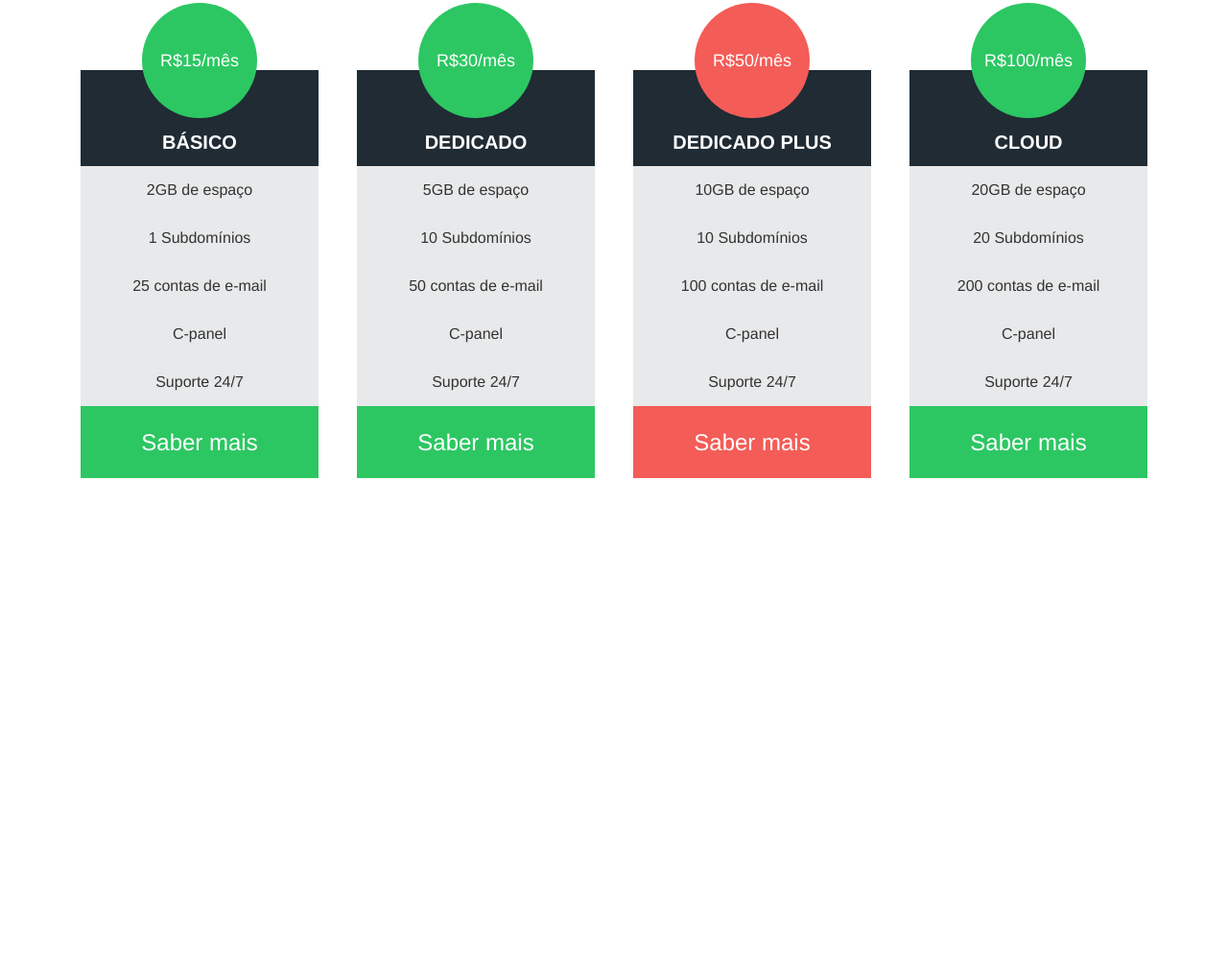
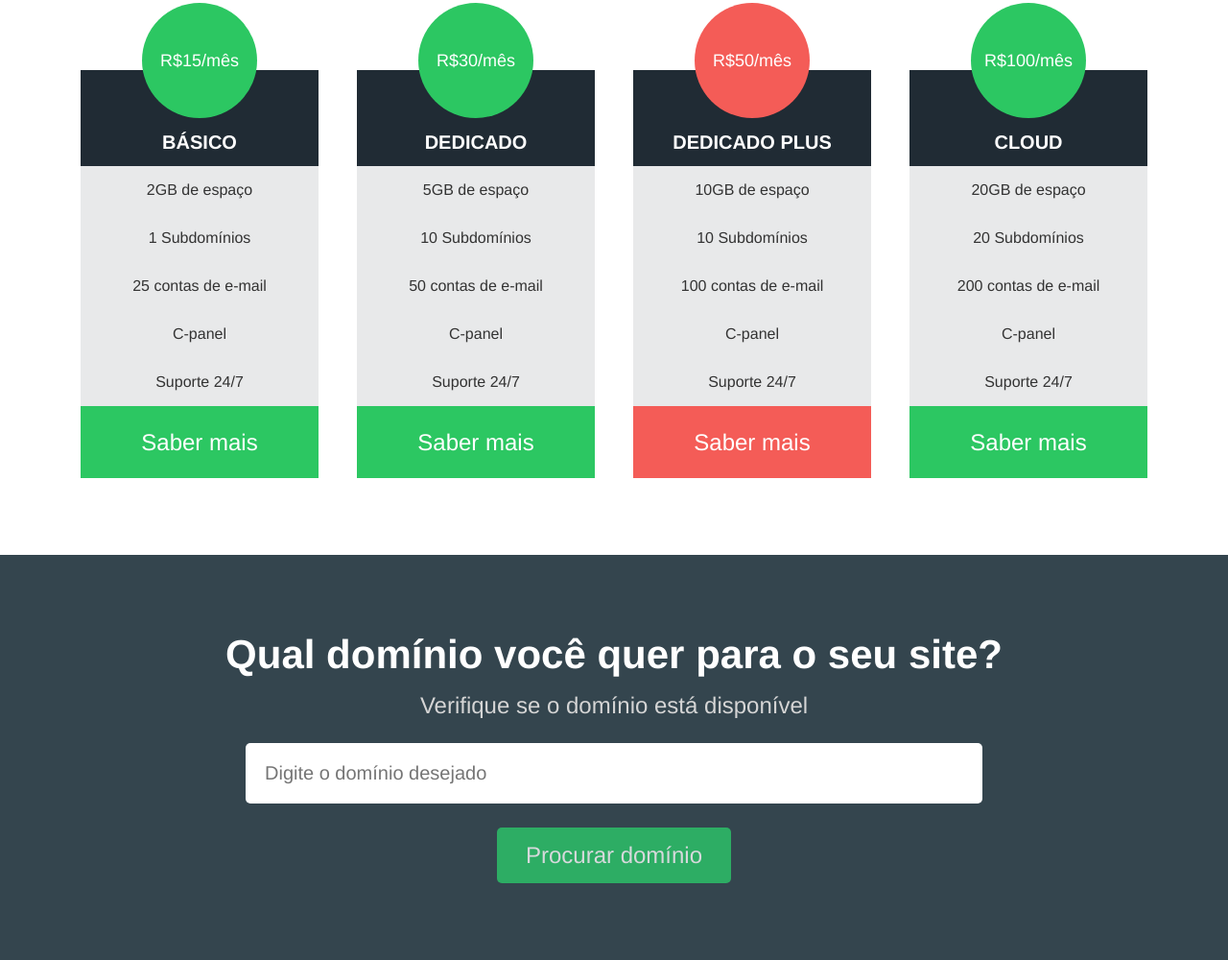
Before and after one commit to MarcosDavi-Dev/hDC-Host, a plain HTML site: page index.html in a window 1280 px wide. Shown: the part 1077-2077 px from the top of the page at 96% size. Before the commit the page ends 1655 px from the top, so only its background shows below. Drawn offline with Linux system fonts and the light colour scheme.

Commit message:
Seção de busca de domínio

```diff
--- a/css/styles.css
+++ b/css/styles.css
@@ -208,3 +208,50 @@ nav {
 .plan .recommended {
     background-color: #f45c57;
 }
+
+/* Search Domain */
+.searchdomain-container {
+    background-color: #34454e;
+    text-align: center;
+    padding: 5rem 0;
+}
+
+.searchdomain-container h2 {
+    color: #fff;
+    font-size: 42px;
+    margin-bottom: 15px;
+}
+
+
+.searchdomain-container p {
+    color: #d5d5d5;
+    font-size: 24px;
+    margin-bottom: 25px;
+}
+
+.searchdomain-container input {
+    display: block;
+    border: none;
+    border-radius: 5px;
+    margin: 0 auto;
+}
+
+.searchdomain-container input[type="text"] {
+    width: 60%;
+    padding: 20px;
+    font-size: 20px;
+    margin-bottom: 25px;
+}
+
+.searchdomain-container input[type="submit"] {
+    background-color: #2cc76a;
+    padding: 15px 30px;
+    color: #fff;
+    font-size: 24px;
+    cursor: pointer;
+    opacity: 0.8;
+}
+
+.searchdomain-container input[type="submit"]:hover {
+    opacity: 1;
+}
--- a/index.html
+++ b/index.html
@@ -112,6 +112,22 @@
                   </div>
                 </div>
               </section>
+              <section class="searchdomain-container">
+                <h2>Qual domínio você quer para o seu site?</h2>
+                <p>Verifique se o domínio está disponível</p>
+                <form>
+                    <input
+                    type="text"
+                    name="domain"
+                    id="domain"
+                    placeholder="Digite o domínio desejado"
+                    />
+                    <input
+                    type="submit"
+                    value="Procurar domínio"
+                    />
+                </form>
+              </section>
         </main>
     </div>
 </body>
```
